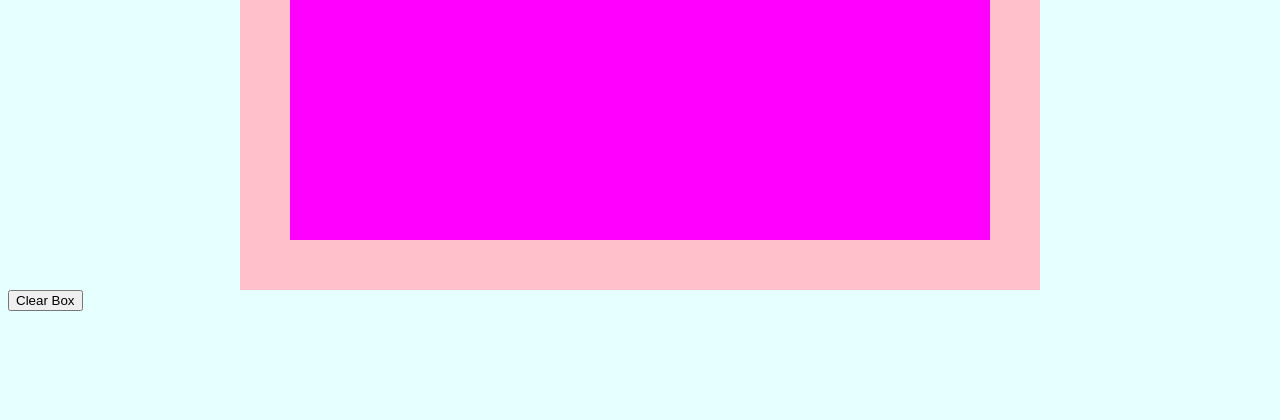
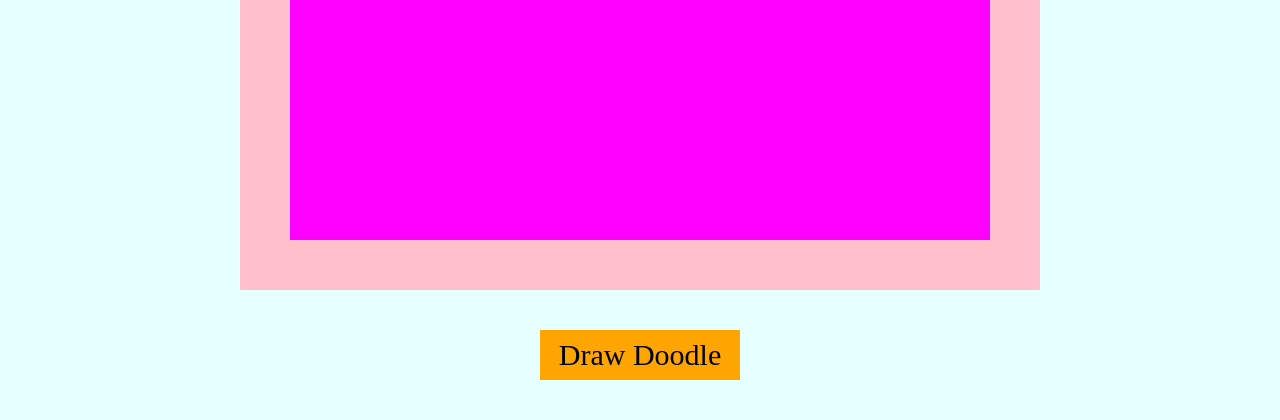
Before and after one commit to bernardwang/roodler, a Flask app: page / in a window 1280 px wide. Shown: the part 820-1240 px from the top of the page. Before the commit the page ends 1131 px from the top, so only its background shows below. Run offline with Flask 2, Linux system fonts and the light colour scheme; some libraries are stand-ins or nearby versions.

Commit message:
changed canvas and working with js

```diff
--- a/app/static/css/home.css
+++ b/app/static/css/home.css
@@ -49,4 +49,25 @@ canvas{
 	background-color: magenta;
 	border: 50px solid pink;
 
+	/*display:none;*/
 }
+
+.doodle{
+	margin-right: auto;
+	margin-left: auto;
+
+	display:none;
+}
+
+.draw{
+	width: 200px;
+	height: 50px;
+	margin-right: auto;
+	margin-left: auto;
+	margin-top: 40px;
+	margin-bottom: 40px;
+	background-color: orange;
+	text-align: center;
+	line-height: 50px;
+	font-size: 30px;
+}
--- a/app/static/js/main.js
+++ b/app/static/js/doodle.js
@@ -1,6 +1,7 @@
 
 
 if(window.addEventListener) {
+
   window.addEventListener('load', function () {
 
 	  var canvas, context;
--- /dev/null
+++ b/app/static/js/home.js
@@ -0,0 +1,6 @@
+
+$('.draw').click(function(){
+	$('.canvasApp').fadeIn(300);
+	$('.doodle').fadeOut(300);
+	alert('hello');
+});
--- a/app/templates/doodle.html
+++ b/app/templates/doodle.html
@@ -1,11 +1,4 @@
 {% extends "home.html" %}
 {% block content %}
-  	<canvas id="canvasApp" width="700" height="700">
-        <p>
-          	Unfortunately, your browser is currently unsupported by our web
-            application.  We are sorry for the inconvenience. Please use one of the
-            supported browsers listed below, or draw the image you want using an
-            offline tool.
-        </p>
-   	<canvas>
+  	<img class="doodle" src="../static/img/test.png" />
 {% endblock %}
--- a/app/templates/home.html
+++ b/app/templates/home.html
@@ -4,7 +4,8 @@
   <head>
     <!--import css javascript and jquery-->
     <link rel="stylesheet" type="text/css" href="../static/css/home.css"/>
-    <script type="text/javascript" src="js/main.js"></script>
+    <script type="text/javascript" src="../static/js/doodle.js"></script>
+    <script type="text/javascript" src="../static/js/home.js"></script>
     <script src="http://ajax.googleapis.com/ajax/libs/jquery/1.10.2/jquery.min.js"></script>
 
     <!--font-->
@@ -31,10 +32,21 @@
     </nav>
 
     <div id="container">
+
       {% block content %}
       {% endblock %}
+
+      <canvas id="canvasApp" width="700" height="700">
+        <p>
+            Unfortunately, your browser is currently unsupported by our web
+            application.  We are sorry for the inconvenience. Please use one of the
+            supported browsers listed below, or draw the image you want using an
+            offline tool.
+        </p>
+      <canvas>
     </div>
 
-    <button id="clear" type="button" onclick="alert('Hello world!')">Clear Box</button>
+    <div class="draw"> Draw Doodle </div>
+
   </body>
 </html>
```
Also changed, not shown: app/static/img/test.png (added).
